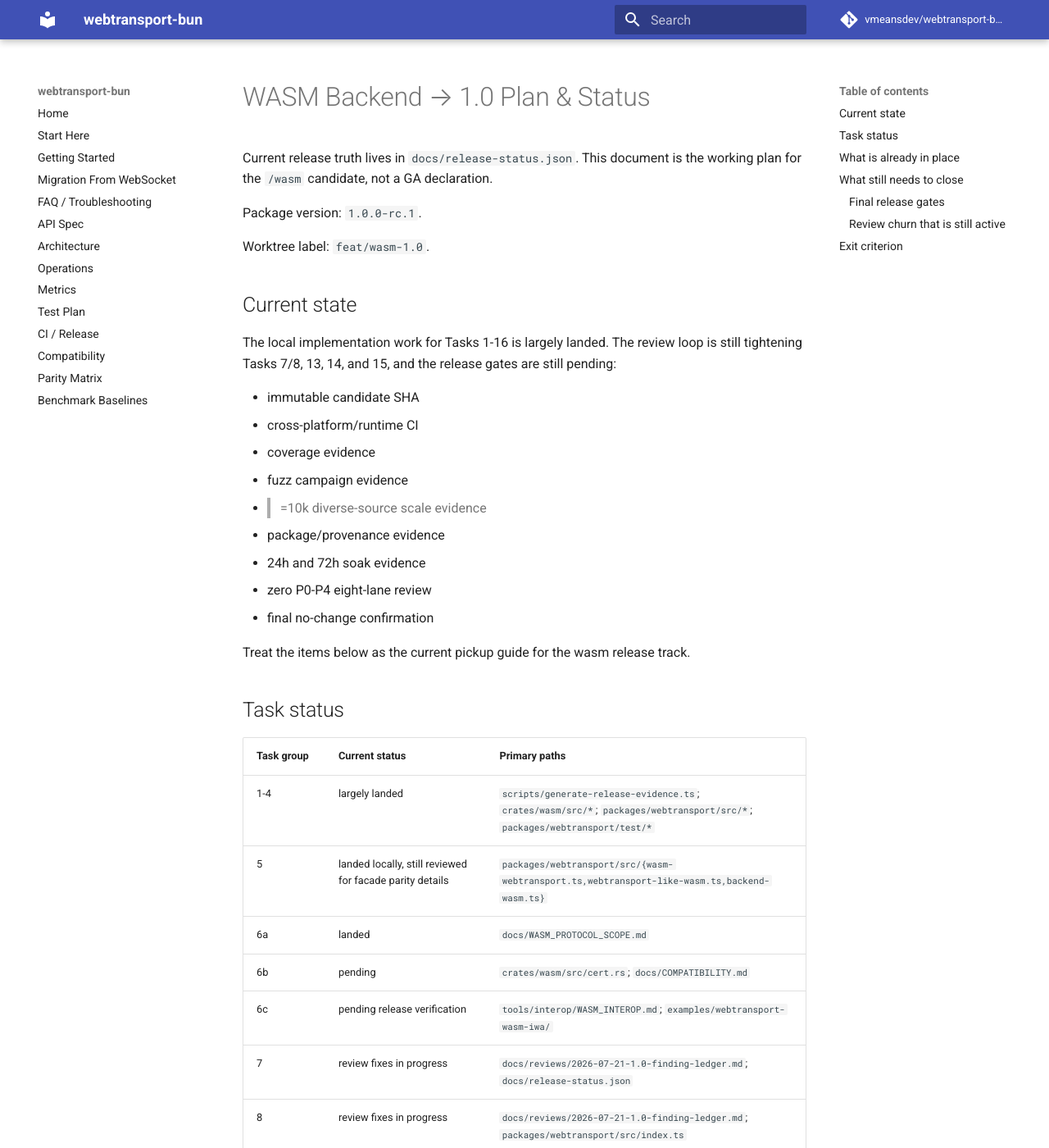
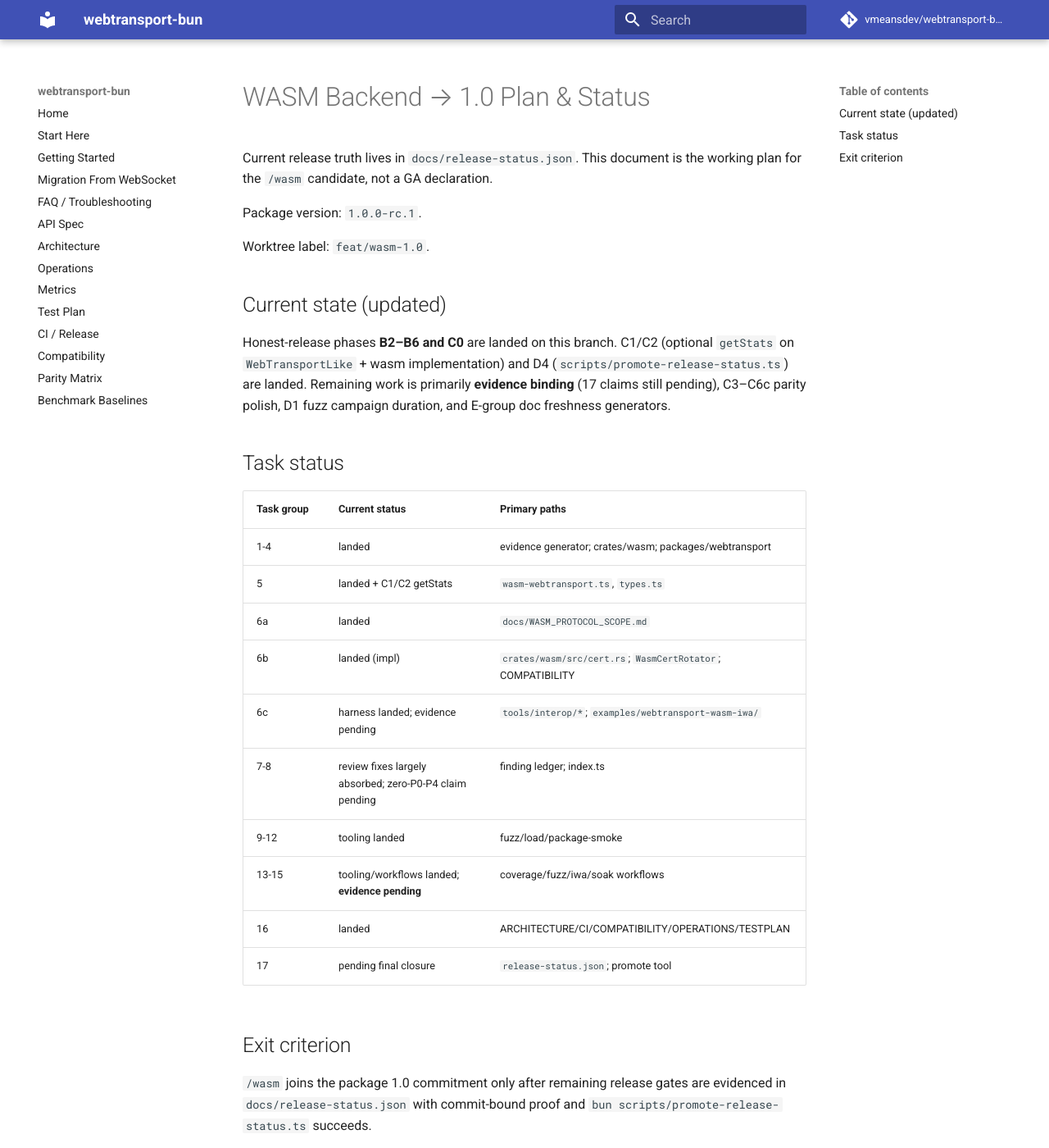
Before and after one commit to vmeansdev/webtransport-bun, an MkDocs documentation site: the page built from docs/WASM_1.0_PLAN.md, in a window 1280 px wide and 1400 px high. Shown: the whole window at 82% size. Built offline with MkDocs 1.6.1 and Material for MkDocs 9.7.7, drawn with Linux system fonts in a browser that asks for light colours; comment, search, counter and statistics services are not loaded; some of the changed text lies outside the part shown.

Commit message:
Add promote-release-status tool and disclose wtransport engine risk
Refuse readiness promotion without commit-bound evidence (including IWA), refresh the wasm 1.0 plan status, and document wtransport=0.7.0 in SUPPORT/COMPATIBILITY.

Co-authored-by: Cursor <cursoragent@cursor.com>

```diff
--- a/docs/WASM_1.0_PLAN.md
+++ b/docs/WASM_1.0_PLAN.md
@@ -7,75 +7,33 @@ Package version: `1.0.0-rc.1`.
 
 Worktree label: `feat/wasm-1.0`.
 
-## Current state
+## Current state (updated)
 
-The local implementation work for Tasks 1-16 is largely landed. The review
-loop is still tightening Tasks 7/8, 13, 14, and 15, and the release gates are
-still pending:
-
-- immutable candidate SHA
-- cross-platform/runtime CI
-- coverage evidence
-- fuzz campaign evidence
-- >=10k diverse-source scale evidence
-- package/provenance evidence
-- 24h and 72h soak evidence
-- zero P0-P4 eight-lane review
-- final no-change confirmation
-
-Treat the items below as the current pickup guide for the wasm release track.
+Honest-release phases **B2–B6 and C0** are landed on this branch. C1/C2
+(optional `getStats` on `WebTransportLike` + wasm implementation) and D4
+(`scripts/promote-release-status.ts`) are landed. Remaining work is primarily
+**evidence binding** (17 claims still pending), C3–C6c parity polish, D1 fuzz
+campaign duration, and E-group doc freshness generators.
 
 ## Task status
 
 | Task group | Current status | Primary paths |
 |---|---|---|
-| 1-4 | largely landed | `scripts/generate-release-evidence.ts`; `crates/wasm/src/*`; `packages/webtransport/src/*`; `packages/webtransport/test/*` |
-| 5 | landed locally, still reviewed for facade parity details | `packages/webtransport/src/{wasm-webtransport.ts,webtransport-like-wasm.ts,backend-wasm.ts}` |
+| 1-4 | landed | evidence generator; crates/wasm; packages/webtransport |
+| 5 | landed + C1/C2 getStats | `wasm-webtransport.ts`, `types.ts` |
 | 6a | landed | `docs/WASM_PROTOCOL_SCOPE.md` |
-| 6b | pending | `crates/wasm/src/cert.rs`; `docs/COMPATIBILITY.md` |
-| 6c | pending release verification | `tools/interop/WASM_INTEROP.md`; `examples/webtransport-wasm-iwa/` |
-| 7 | review fixes in progress | `docs/reviews/2026-07-21-1.0-finding-ledger.md`; `docs/release-status.json` |
-| 8 | review fixes in progress | `docs/reviews/2026-07-21-1.0-finding-ledger.md`; `packages/webtransport/src/index.ts` |
-| 9-12 | largely landed | `tools/fuzz/*`; `tools/load/*`; `packages/webtransport/test/*`; `packages/webtransport/package.json` |
-| 13-15 | pending release evidence | `.github/workflows/{coverage,fuzz,iwa}.yml`; `tools/interop/*`; `tools/load/*` |
-| 16 | landed | `docs/{ARCHITECTURE.md,CI.md,COMPATIBILITY.md,OPERATIONS.md,TESTPLAN.md}` |
-| 17 | pending final closure | `docs/release-status.json`; this plan; the evidence ledger |
-
-## What is already in place
-
-- The wasm backend is implemented as a candidate path, not a silent no-op.
-- Browser-shaped client behavior is covered by `packages/webtransport/src/*`
-  and the parity suites.
-- Protocol scope is documented in `docs/WASM_PROTOCOL_SCOPE.md`.
-- The interop harness and IWA proof flow exist in `tools/interop/*` and
-  `examples/webtransport-wasm-iwa/`.
-
-## What still needs to close
-
-### Final release gates
-
-- Candidate immutability: bind the final release proof to one SHA and keep that
-  SHA stable.
-- CI breadth: keep the native, wasm, and browser proof matrix green across the
-  configured OS/runtime set.
-- Evidence: publish coverage, fuzz, scale, soak, and package/provenance
-  artifacts in the release ledger.
-- Review: finish the eight-lane zero-P0-P4 review and confirm no new issues were
-  introduced by the last review round.
-- Freeze: record the final no-change confirmation only after all prior gates are
-  in place.
-
-### Review churn that is still active
-
-- Tasks 7 and 8 are still absorbing review feedback on wasm facade/security
-  behavior.
-- Tasks 13, 14, and 15 are still about evidence generation and release-gate
-  proof, not feature expansion.
+| 6b | landed (impl) | `crates/wasm/src/cert.rs`; `WasmCertRotator`; COMPATIBILITY |
+| 6c | harness landed; evidence pending | `tools/interop/*`; `examples/webtransport-wasm-iwa/` |
+| 7-8 | review fixes largely absorbed; zero-P0-P4 claim pending | finding ledger; index.ts |
+| 9-12 | tooling landed | fuzz/load/package-smoke |
+| 13-15 | tooling/workflows landed; **evidence pending** | coverage/fuzz/iwa/soak workflows |
+| 16 | landed | ARCHITECTURE/CI/COMPATIBILITY/OPERATIONS/TESTPLAN |
+| 17 | pending final closure | `release-status.json`; promote tool |
 
 ## Exit criterion
 
-`/wasm` can join the package 1.0 commitment only after the remaining release
-gates are evidenced in `docs/release-status.json` with commit-bound proof.
+`/wasm` joins the package 1.0 commitment only after remaining release gates are
+evidenced in `docs/release-status.json` with commit-bound proof and
+`bun scripts/promote-release-status.ts` succeeds.
 
-Until then, `/wasm` remains a candidate surface and this plan remains the
-current working guide.
+Until then, `/wasm` remains a candidate surface.
--- a/docs/release-status.json
+++ b/docs/release-status.json
@@ -70,7 +70,8 @@
 			"id": "scale-10k-multisource",
 			"surface": "release",
 			"status": "pending",
-			"evidenceIds": []
+			"evidenceIds": [],
+			"notes": "Honest-release D3: claim retained as pending instrumentation target; not a 1.0 GA blocker while tools/load/distributed-scale.ts exists. Retire or rename only after promote-release-status policy update."
 		},
 		{
 			"id": "package-artifact",
```
Also changed, not shown: PROGRESS.md (added, +31 -0 lines), SUPPORT.md (added, +20 -0 lines), docs/COMPATIBILITY.md (+2 -0 lines), 1 other file.
